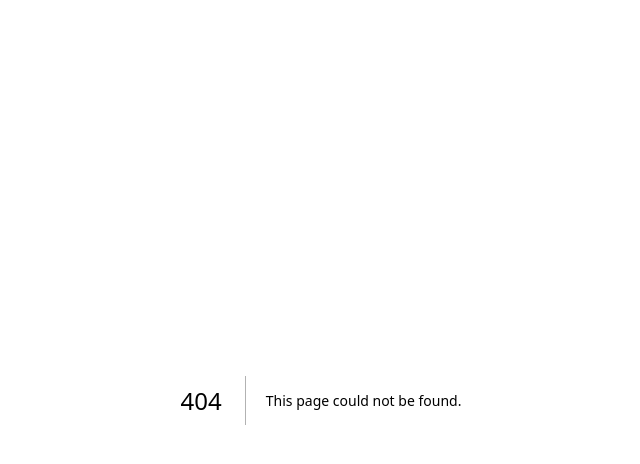
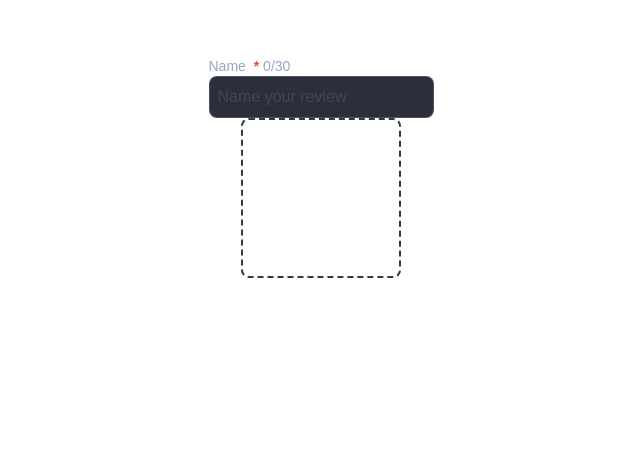
Before and after one commit to Risav03/backpacker, a Next.js app in the folder apps/backpacker-frontend/: page /review in a window 1280 px wide. Before the commit this address had no page. Shown: the top 464 px of the page, without its empty margins (319-959 px from the left). Built offline with nearby package versions, Linux system fonts and the light colour scheme.

Commit message:
components for FE

```diff
--- /dev/null
+++ b/apps/backpacker-frontend/app/review/page.tsx
@@ -0,0 +1,9 @@
+import { ReviewComponent } from "@/components/review/reviewComponent";
+
+export default function Review(){
+    return(
+        <div className="flex flex-col items-center justify-start w-screen min-h-screen px-6 py-10 max-md:py-20 max-md:px-4">
+            <ReviewComponent/>
+        </div>
+    )
+}
--- a/apps/backpacker-frontend/components/UI/imageInput.tsx
+++ b/apps/backpacker-frontend/components/UI/imageInput.tsx
@@ -1,9 +1,9 @@
 import Image from 'next/image'
 import React from 'react'
 
-export const ImageInput = ({image, handleChange}:{image:File, handleChange:()=>{}}) => {
+export const ImageInput = ({image, handleChange}:{image:File, handleChange:(e: React.ChangeEvent<HTMLInputElement>)=>void}) => {
   return (
-    <label htmlFor="dropzone-file" className="flex flex-col aspect-square items-center justify-center md:w-1/3 border-2 border-web-textBoxShine border-dashed rounded-lg cursor-pointer p-2">
+    <label htmlFor="dropzone-file" className="flex flex-col aspect-square items-center justify-center w-40 h-40 border-2 border-web-textBoxShine border-dashed rounded-lg cursor-pointer p-2">
         <div className="flex flex-col items-center aspect-square overflow-hidden justify-center rounded-lg w-full h-full hover:bg-web-textBoxShine">
           {!image ? (
             <svg className="w-8 h-8 text-web-white" aria-hidden="true" xmlns="http://www.w3.org/2000/svg" fill="none" viewBox="0 0 20 16">
--- /dev/null
+++ b/apps/backpacker-frontend/components/UI/textInput.tsx
@@ -0,0 +1,11 @@
+import React, { Dispatch } from 'react'
+
+export const TextInput = ({content, setContent, heading, placeholder, type, required, limit}:{type?: string, required:boolean, content:string, setContent:Dispatch<string>, heading:string, placeholder:string, limit?:number}) => {
+  return (
+    <div className="w-full text-start flex flex-col">
+          <input type={type} placeholder={placeholder} onChange={(e) => { setContent(e.target.value) }} value={content} className={`p-2 peer placeholder:text-web-gray/20 bg-web-textBox w-full focus:outline-none focus:text-web-accent-green focus:border-web-accent-green focus:border-2 rounded-lg border-[1px] border-slate-500/50 duration-200 `}></input>
+          <h2 className={`text-sm text-semibold order-first mt-4 peer-focus:font-semibold duration-200 peer-focus:text-web-accent-green text-web-gray `}>{heading} {required && <span className="text-red-500 font-semibold ml-1">*</span>} {limit && <><span className={` ${content.length > limit && "text-red-500"} `}>{content.length}</span>/{limit && limit}</>}</h2>
+      </div>
+  )
+
+}
--- /dev/null
+++ b/apps/backpacker-frontend/components/review/reviewComponent.tsx
@@ -0,0 +1,17 @@
+'use client'
+import React from 'react'
+import { TextInput } from '../UI/textInput'
+import { useReviewHooks } from '@/lib/hooks/reviewComp.hook'
+import { ImageInput } from '../UI/imageInput'
+
+export const ReviewComponent = () => {
+
+    const {name, setName, description, setDescription, tags, setTags, image, setImage, handleImageChange} = useReviewHooks();
+
+  return (
+    <div className='flex flex-col items-center justify-center'>
+        <TextInput content={name} heading='Name' placeholder='Name your review' required={true} setContent={setName} limit={30} />
+        <ImageInput handleChange={handleImageChange} image={image as File} />
+    </div>
+  )
+}
--- /dev/null
+++ b/apps/backpacker-frontend/lib/hooks/reviewComp.hook.ts
@@ -0,0 +1,20 @@
+'use client'
+import React, { useState } from 'react'
+
+export const useReviewHooks = () => {
+
+    const[name, setName] = useState<string>("");
+    const[description, setDescription] = useState<string>("");
+    const[tags, setTags] = useState<string[]>([]);
+    const[image, setImage] = useState<File>();
+
+    const handleImageChange = (e: React.ChangeEvent<HTMLInputElement>) => {
+        if (e.target.files && e.target.files[0]) {
+            setImage(e.target.files[0]);
+        }
+    };
+
+  return {
+    name, setName, description, setDescription, tags, setTags, image, setImage, handleImageChange
+  }
+}
--- a/apps/backpacker-frontend/tailwind.config.ts
+++ b/apps/backpacker-frontend/tailwind.config.ts
@@ -8,9 +8,41 @@ const config: Config = {
   ],
   theme: {
     extend: {
+      backgroundImage: {
+        'dark-gradient': 'linear-gradient(170deg, #4F5B7A -20%, #2E3547 -20%, #181B24 30%, #0D0F14 70%)',
+        'ground-gradient': 'linear-gradient(to bottom, #414C6F 0%, #0D0F14 100%)',
+        'orange-gradient': 'linear-gradient(to bottom right, #F29738 0%, #F16641 100%)',
+        'purple-gradient': 'linear-gradient(to bottom right, #B364FC 0%, #40007B 100%)',
+      },
+      fontFamily: {
+        poppins: ["Poppins", "sans-serif"],
+      },
       colors: {
-        background: "var(--background)",
-        foreground: "var(--foreground)",
+        web: {
+          white: '#FFFFFF',
+          gray: '#99A5C1',
+          background: '#0D0F14',
+          section: 'rgba(0,0,0,0.3)',
+          glassShine: 'rgba(242, 151, 56, 0.5)',
+          button: '#232735',
+          buttonShine: '#2D3141',
+          textBox: "#2C2E39",
+          textBoxShine: "#343744",
+          cards: "#1E202A",
+          cardsShine: "#232735",
+          accent: {
+            yellow: '#F29738',
+            orange: '#F16641',
+            red: '#EF4260',
+            purple: '#B364FC',
+            blue: {
+              1: '#3BBDE9',
+              2: '#22A2FC'
+            },
+            green: '#7BDB97',
+            black: '#000000'
+          }
+        }
       },
     },
   },
```
Also changed, not shown: apps/backpacker-frontend/lib/hooks/storacha.hook.ts (+3 -11 lines).
